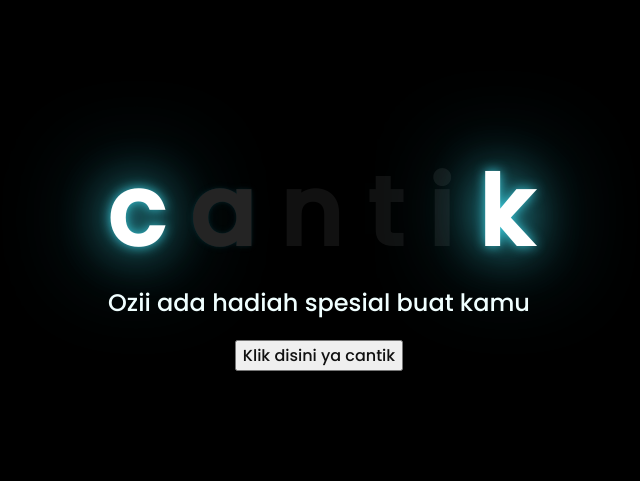
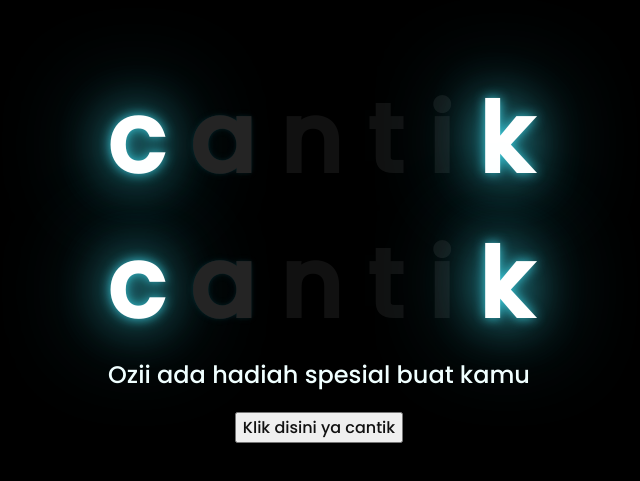
Before and after one commit to Mhdfauzii0905/Mhdfauzii0905.github.io, a plain HTML site: page index.html in a window 1280 px wide. Shown: the part 153-634 px from the top of the page, without its empty margins (329-969 px from the left). Drawn offline with Linux system fonts and the light colour scheme.

Commit message:
index.html

```diff
--- a/index.html
+++ b/index.html
@@ -8,6 +8,16 @@
     <link rel="icon" href="img/flowers.png" type="image/x-icon">
     <title>Flowers</title>
 </head>
+    <body>
+    <div class="greetings">
+    <!-- silahkan menambah kata sesuai keinginan dengan <span>text...</span -->
+        <span>c</span>
+        <span>a</span>
+        <span>n</span>
+        <span>t</span>
+        <span>i</span>
+        <span>k</span>
+    </div>
 <body>
     <div class="greetings">
     <!-- silahkan menambah kata sesuai keinginan dengan <span>text...</span -->
```
